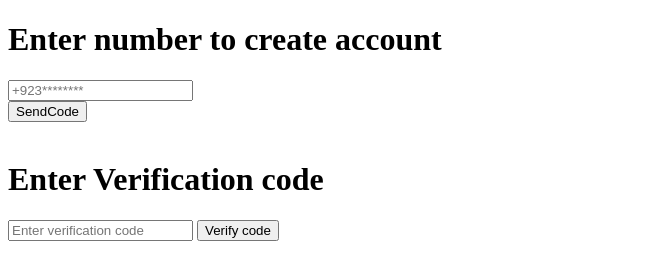
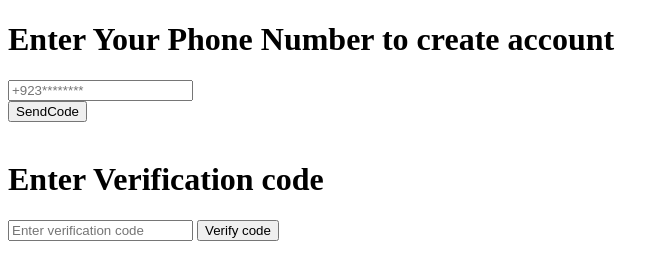
Before and after one commit to hetref/phoneNumberVerification, a plain HTML site: page index.html in a window 1280 px wide. Shown: the whole page, without its empty margins (0-669 px from the left). Drawn offline with Linux system fonts and the light colour scheme.

Commit message:
next commit

```diff
--- a/index.html
+++ b/index.html
@@ -7,7 +7,7 @@
 </head>
 <body>
 
-    <h1>Enter number to create account</h1>
+    <h1>Enter Your Phone Number to create account</h1>
 <form>
     <input type="text" id="number" placeholder="+923********">
     <div id="recaptcha-container"></div>
```
